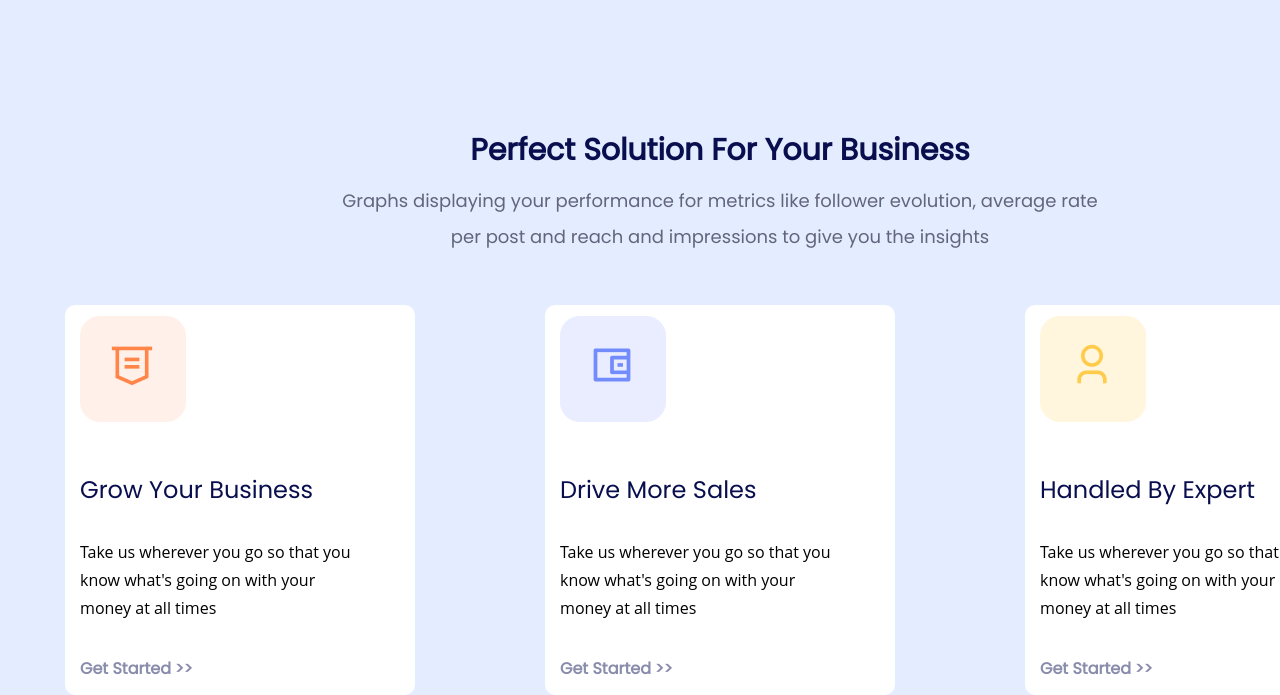
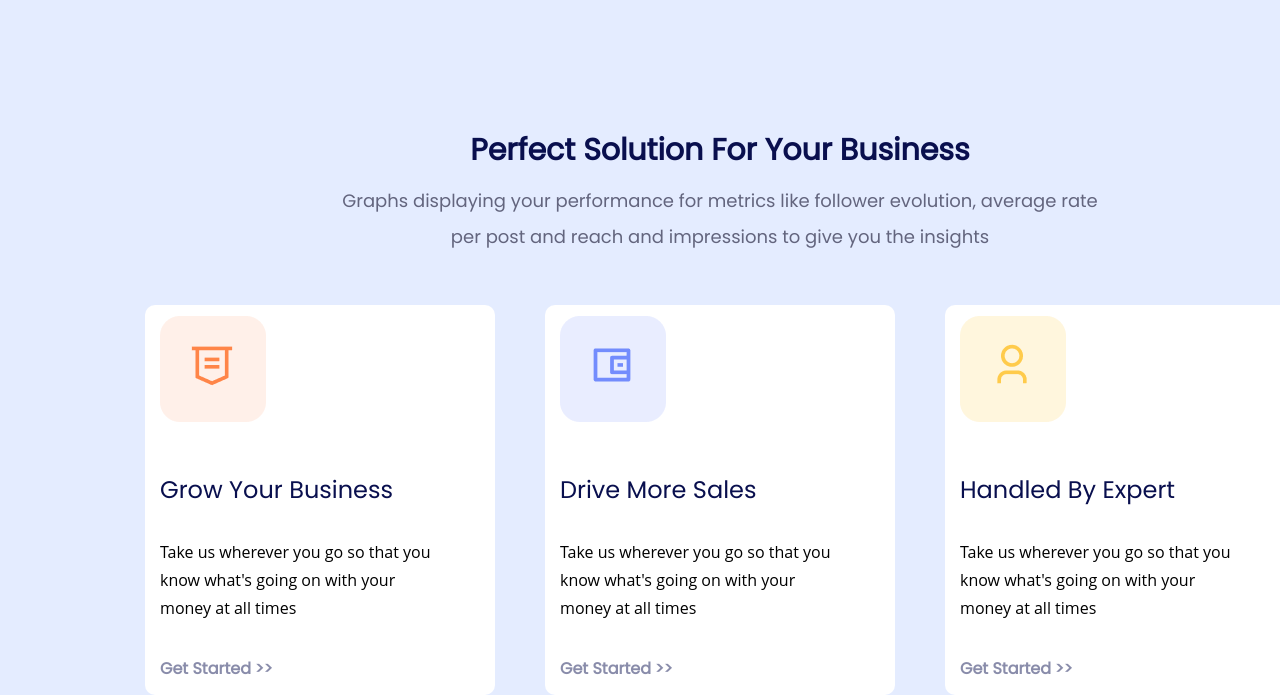
Before and after one commit to Pan-Titima/fe-mini-project-quickspace, a plain HTML site: page index.html in a window 1280 px wide. Shown: the part 747-1442 px from the top of the page. Drawn offline with nearby package versions, Linux system fonts and the light colour scheme.

Commit message:
page-2 : adjust gap

```diff
--- a/style.css
+++ b/style.css
@@ -215,8 +215,9 @@ p span {
 .solution-content {
   display: flex;
   flex-direction: row;
-  justify-content: space-around;
+  justify-content: center;
   align-items: center;
+  gap: 50px;
 }
 
 .grow-your-business-card-group-901 {
```
